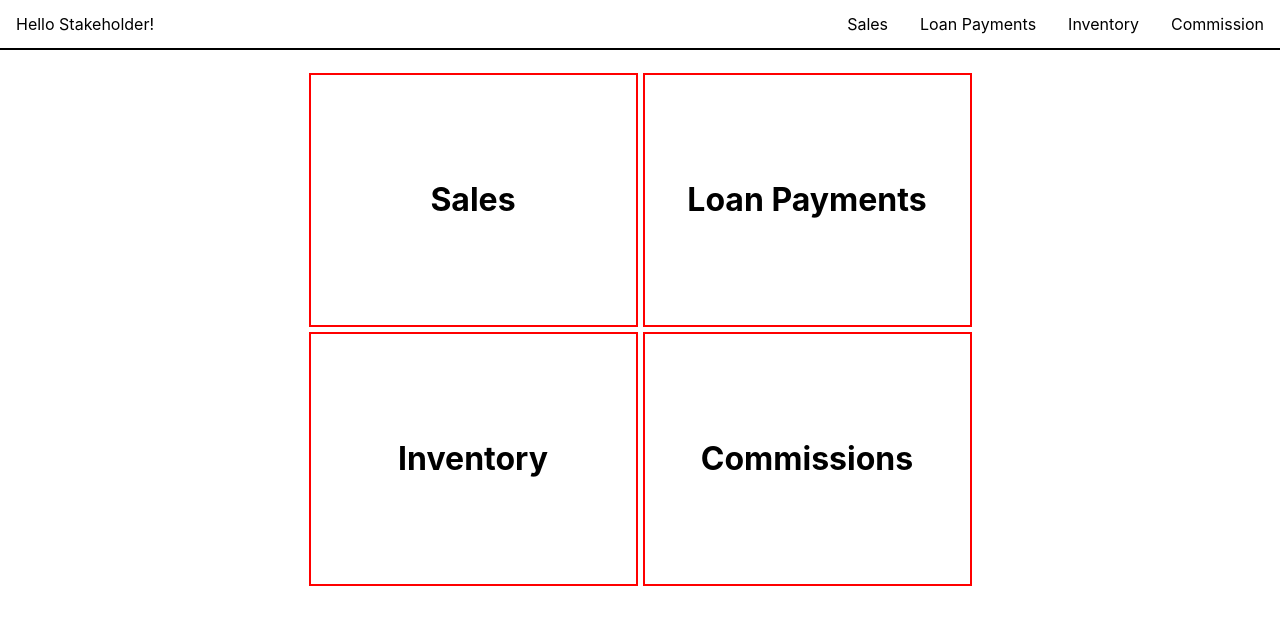
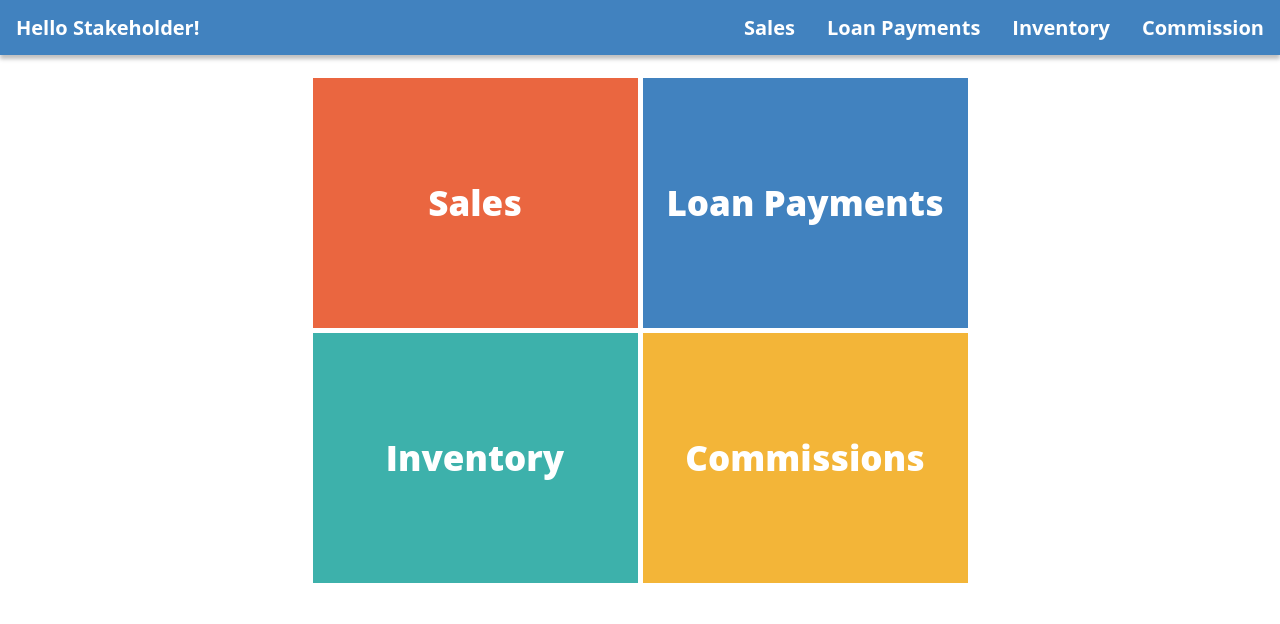
Before and after one commit to BootsStribling/see-suite-FE, a React (Create React App) app: page / in a window 1280 px wide. Shown: the top 624 px of the page. Built offline with nearby package versions, Linux system fonts and the light colour scheme.

Commit message:
added styling for fidelity to UX model

```diff
--- a/src/components/Dashboard/Dashboard.css
+++ b/src/components/Dashboard/Dashboard.css
@@ -11,7 +11,6 @@
   margin: 2.5px;
   height: 250px;
   width: 325px;
-    border: 2.5px solid red;
   display: flex;
   align-items: center;
   justify-content: center;
@@ -21,6 +20,29 @@
   margin: 0;
   /* display: inline-block; */
   width: fit-content;
+  font-family: Open Sans;
+  font-size: 35px;
+  font-weight: 800;
+  line-height: 131px;
+  letter-spacing: 0em;
+  text-align: left;
+  color: white;
+}
+
+.sales {
+  background-color: #ea6640;
+}
+
+.loan-payments {
+  background-color: #4182bf;
+}
+
+.inventory {
+  background-color: #3db1ab;
+}
+
+.commissions {
+  background-color: #f3b538;
 }
 
 .text-link {
--- a/src/components/Dashboard/Dashboard.jsx
+++ b/src/components/Dashboard/Dashboard.jsx
@@ -5,16 +5,16 @@ function Dashboard() {
   return (
     <>
       <div className="dashboard">
-        <div className="metrics">
+        <div className="metrics sales" >
           <h1><Link className='text-link' to="/sales">Sales</Link></h1>
         </div>
-        <div className="metrics">
+        <div className="metrics loan-payments">
           <h1><Link className='text-link' to="">Loan Payments</Link></h1>
         </div>
-        <div className="metrics">
+        <div className="metrics inventory">
         <h1><Link className='text-link' to="">Inventory</Link></h1>
         </div>
-        <div className="metrics">
+        <div className="metrics commissions">
         <h1><Link className='text-link' to="">Commissions</Link></h1>
         </div>
       </div>
--- a/src/components/NavBar/NavBar.css
+++ b/src/components/NavBar/NavBar.css
@@ -7,7 +7,16 @@ nav {
   justify-content: space-between;
   max-width: 1440px;
   margin: 0 auto;
-    border-bottom: 2px solid black;
+  /* border-bottom: 2px solid black; */
+  background-color: #4182bf;
+  font-family: Open Sans;
+  font-size: 20px;
+  font-weight: 700;
+  line-height: 27px;
+  letter-spacing: 0em;
+  text-align: left;
+  color: white;
+  box-shadow: 0px 4px 4px rgba(0, 0, 0, 0.25);
 }
 
 ul {
@@ -20,7 +29,7 @@ ul {
 
 li {
   display: block;
-    color: black;
+  color: white;
   text-align: center;
   padding: 14px 16px;
   /* list-style-type: none; */
```
Lines whose indentation alone changed are shown as unchanged.
